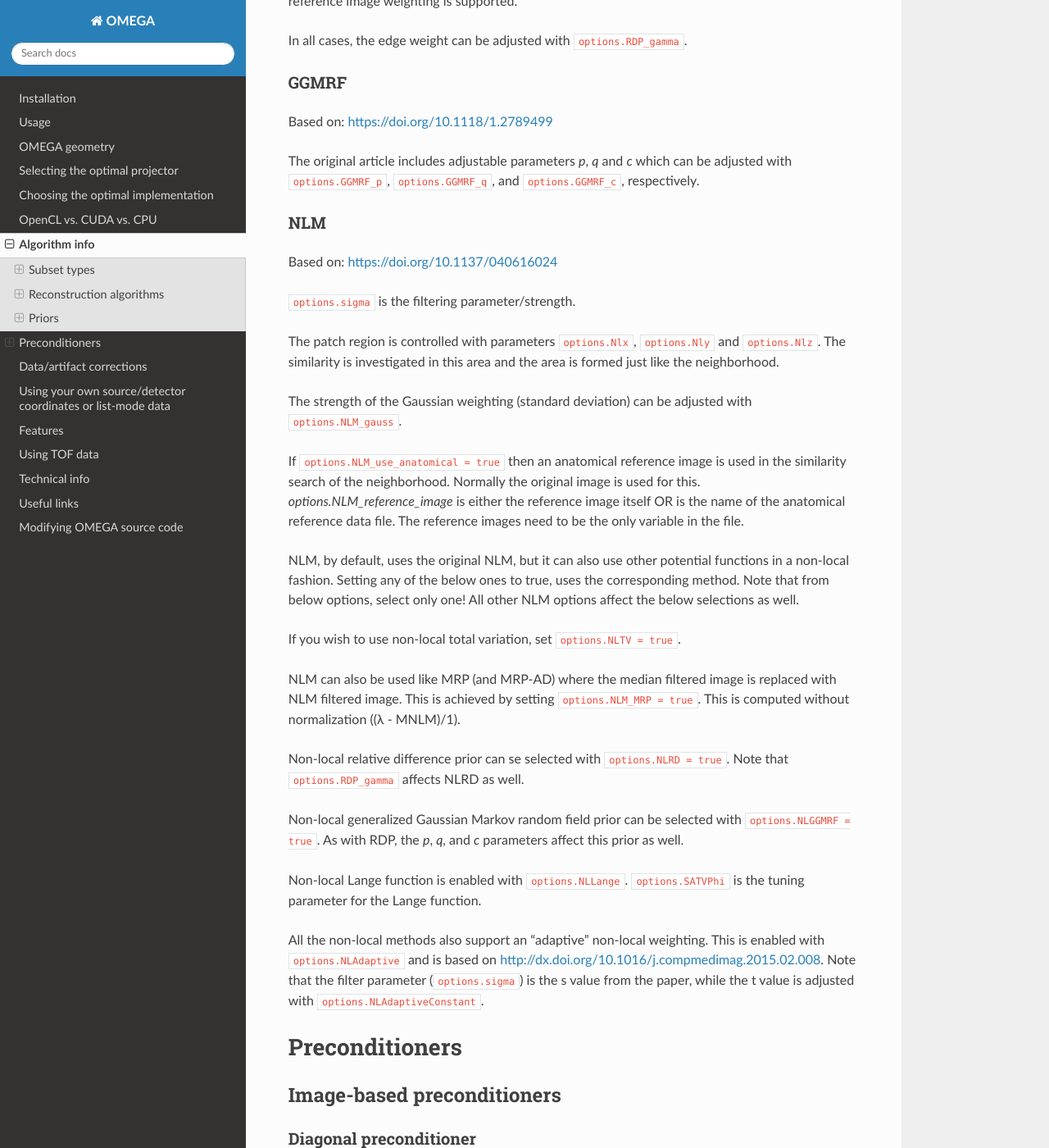
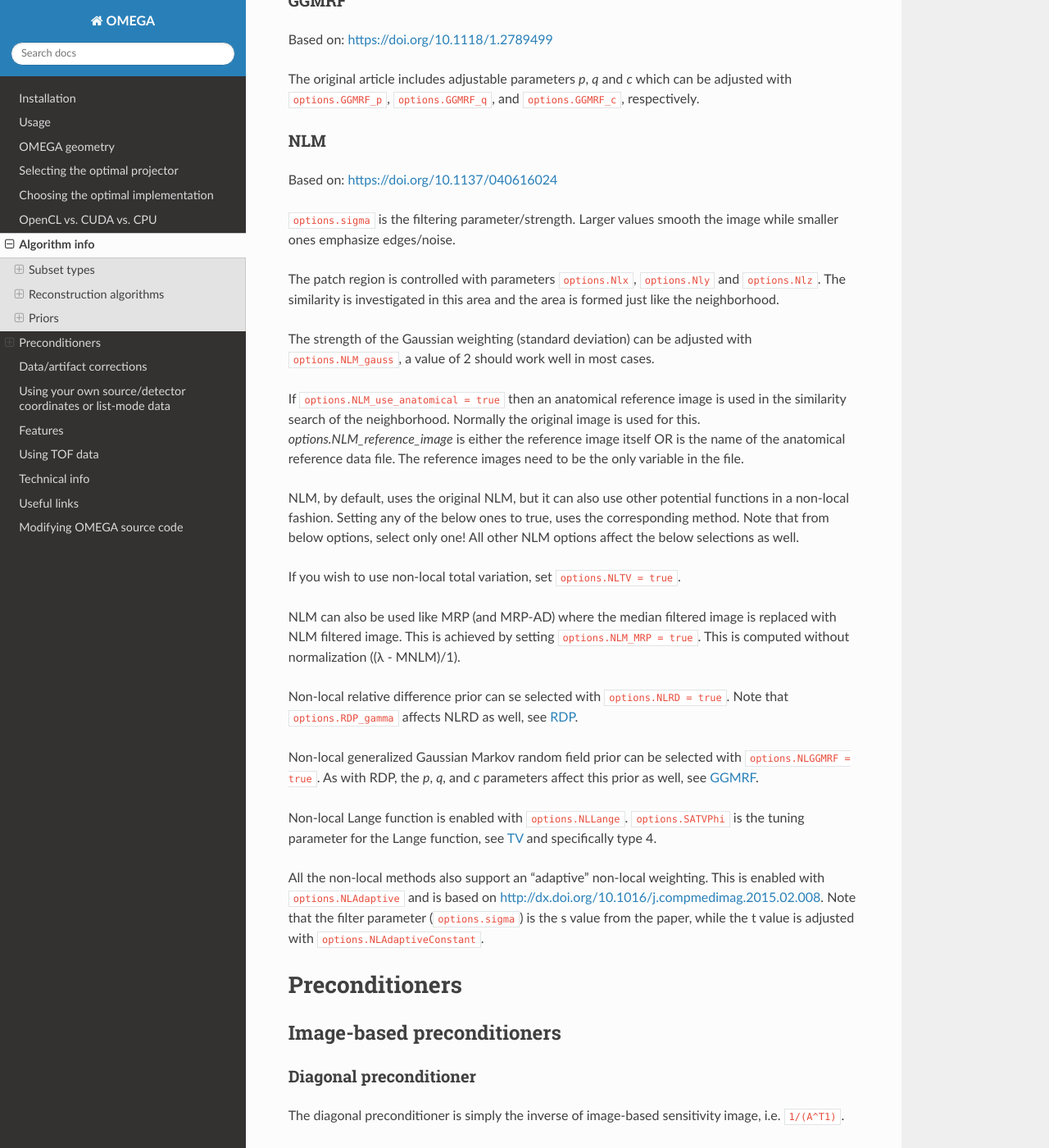
Before and after one commit to villekf/OMEGA-doc, a Sphinx documentation site: the page built from docs/source/algorithms.rst, in a window 1280 px wide and 1400 px high, scrolled down 18142 px. Shown: the whole window at 82% size. Built offline with Sphinx 7.4.7 and the Read the Docs theme 3.1.0, drawn with Linux system fonts in a browser that asks for light colours; some of the changed text lies outside the part shown.

Commit message:
Update algorithms.rst

```diff
--- a/docs/source/algorithms.rst
+++ b/docs/source/algorithms.rst
@@ -295,12 +295,6 @@
 	end
 
 
-.. code-block:: matlab
-
-    oo = 1;
-	for kk = 1 : options.Niter
-	    for ll = 0 : options.subsets - 1
-
 Note that for PET and SPECT data the relaxation parameter can safely begin at 1, but for CT data this is not the case. Due to this, PKMA is a bit difficult algorithm for CT data as you might need to manually adjust the relaxation parameter
 until it is of the right magnitude. Too high values will cause quick divergence while too low values will cause slow convergence. For CT, the default value of 1 is divided by 10000 (when you use default values). This should work for
 most CT applications, but it might not be optimal. To fix this, a proper normalization would be required for the backprojection (suggestions are welcome!).
@@ -384,7 +378,7 @@
 
 Many of the priors are dependent on the neighborhood size, i.e. the number of neighboring voxels that are taken into account during regularization. This can be selected for all three dimensions (X/Y/Z) though at the moment
 X and Y should be identical (transaxial dimensions). For example ``options.Ndx = 1``, ``options.Ndy = 1``, ``options.Ndz = 0`` selects all the 8 neighboring transaxial voxels, while with ``options.Ndz = 1`` a total of 27 voxels would
-be included, and so on. The larger the neighborhood, the longer the computation time. If a prior is NOT affected by this, it is specifically mentioned.
+be included, and so on. The larger the neighborhood, the longer the computation time. If a prior is NOT affected by this, it is specifically mentioned. The regularization strength can always be adjusted with ``options.beta``.
 
 Below is another example of the neighborhood. In the below (2D) example we have ``options.Ndx = 2`` and ``options.Ndy = 2``, with the center pixel in white and neighborhood as blue. Note that the NLM patch region works the same way.
 
@@ -568,11 +562,11 @@
 
 Based on: https://doi.org/10.1137/040616024
 
-``options.sigma`` is the filtering parameter/strength.
+``options.sigma`` is the filtering parameter/strength. Larger values smooth the image while smaller ones emphasize edges/noise.
 
 The patch region is controlled with parameters ``options.Nlx``, ``options.Nly`` and ``options.Nlz``. The similarity is investigated in this area and the area is formed just like the neighborhood.
 
-The strength of the Gaussian weighting (standard deviation) can be adjusted with ``options.NLM_gauss``.
+The strength of the Gaussian weighting (standard deviation) can be adjusted with ``options.NLM_gauss``, a value of 2 should work well in most cases.
 
 If ``options.NLM_use_anatomical = true`` then an anatomical reference image is used in the similarity search of the neighborhood. Normally the original image is used for this. `options.NLM_reference_image` is either the reference image itself OR is the name of the anatomical reference data file. The reference images need to be the only variable in the file.
 
@@ -583,11 +577,11 @@
 
 NLM can also be used like MRP (and MRP-AD) where the median filtered image is replaced with NLM filtered image. This is achieved by setting ``options.NLM_MRP = true``. This is computed without normalization ((λ - MNLM)/1).
 
-Non-local relative difference prior can se selected with ``options.NLRD = true``. Note that ``options.RDP_gamma`` affects NLRD as well.
+Non-local relative difference prior can se selected with ``options.NLRD = true``. Note that ``options.RDP_gamma`` affects NLRD as well, see `RDP <https://omega-doc.readthedocs.io/en/latest/algorithms.html#rdp>`_.
 
-Non-local generalized Gaussian Markov random field prior can be selected with ``options.NLGGMRF = true``. As with RDP, the `p`, `q`, and `c` parameters affect this prior as well.
+Non-local generalized Gaussian Markov random field prior can be selected with ``options.NLGGMRF = true``. As with RDP, the `p`, `q`, and `c` parameters affect this prior as well, see `GGMRF <https://omega-doc.readthedocs.io/en/latest/algorithms.html#ggmrf>`_.
 
-Non-local Lange function is enabled with ``options.NLLange``. ``options.SATVPhi`` is the tuning parameter for the Lange function.
+Non-local Lange function is enabled with ``options.NLLange``. ``options.SATVPhi`` is the tuning parameter for the Lange function, see `TV <https://omega-doc.readthedocs.io/en/latest/algorithms.html#tv>`_ and specifically type 4.
 
 All the non-local methods also support an "adaptive" non-local weighting. This is enabled with ``options.NLAdaptive`` and is based on http://dx.doi.org/10.1016/j.compmedimag.2015.02.008. Note that the filter parameter (``options.sigma``)
 is the s value from the paper, while the t value is adjusted with ``options.NLAdaptiveConstant``.
@@ -622,7 +616,7 @@
 Essentially a subset-based relaxation. Based on: https://doi.org/10.1109/TMI.2022.3181813
 
 You can input the momentum parameters with ``options.alphaPrecond`` or let OMEGA compute parameters with same logic as with PKMA by inputting ``options.rhoPrecond`` and ``options.delta1Precond``. If these values are omitted, the PKMA variables are used
-instead.
+instead. The "formula" for computing the default ones is the same as with `PKMA <https://omega-doc.readthedocs.io/en/latest/algorithms.html#pkma>`_, see that section for details.
 
 Gradient-based preconditioner
 ^^^^^^^^^^^^^^^^^^^^^^^^^^^^^
```
